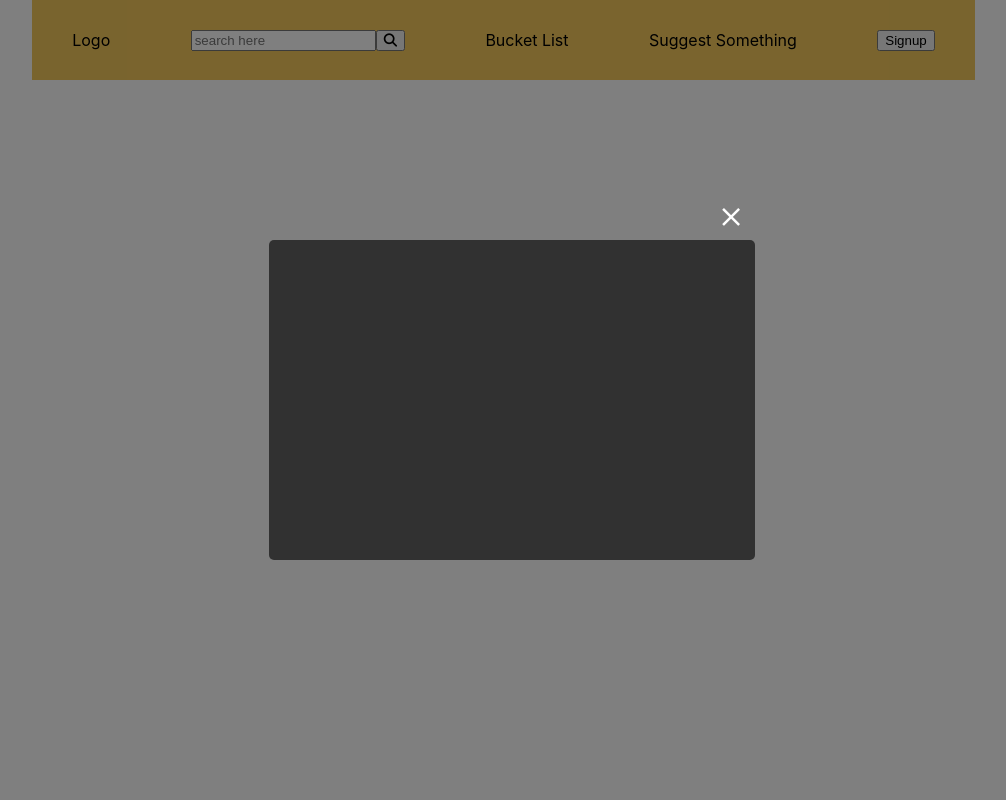
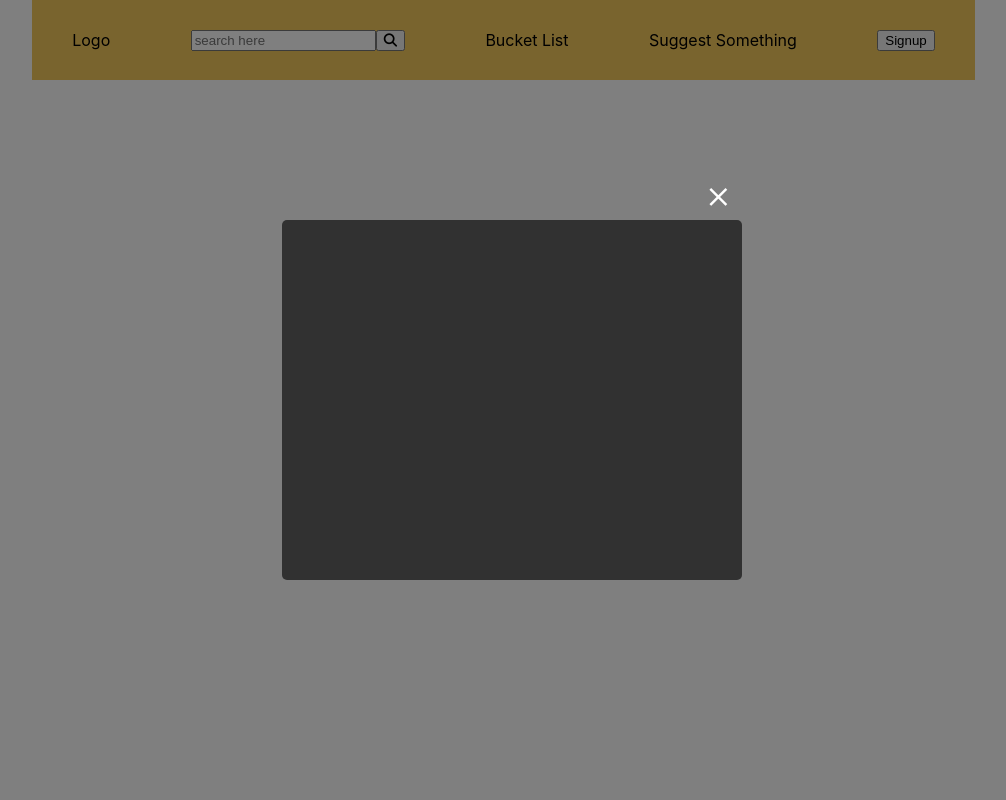
Before and after one commit to MushfiqMashuk/FoodMortem, a Next.js app: page /products in a window 1280 px wide. Shown: the top 800 px of the page, without its empty margins (128-1134 px from the left). Built offline with nearby package versions, Linux system fonts and the light colour scheme.

Commit message:
Animation added to the modal

```diff
--- a/components/Modal/modal.module.scss
+++ b/components/Modal/modal.module.scss
@@ -20,17 +20,38 @@
   z-index: 9999;
   @include center_element;
   background-color: rgba(0, 0, 0, 0.5);
-  -webkit-transition: 0.5s;
-  transition: all 0.3s linear;
+  // transition: all 0.7s ease-in;
 
   .modal_content {
     position: relative;
     background-color: #313131;
-    min-height: 40vh;
-    width: 38vw;
+    min-height: 45vh;
+    width: 36vw;
     border-radius: 5px;
     padding: 15px;
     color: white;
+
+    opacity: 0;
+    -moz-animation: cssAnimation 0s 0.1s;
+    /* Firefox */
+    -webkit-animation: cssAnimation 0s 0.1s;
+    /* Safari and Chrome */
+    -o-animation: cssAnimation 0s 0.1s;
+    /* Opera */
+    animation: cssAnimation 0s 0.1s;
+    -webkit-animation-fill-mode: forwards;
+    animation-fill-mode: forwards;
+
+    @keyframes cssAnimation {
+      to {
+        opacity: 1;
+      }
+    }
+    @-webkit-keyframes cssAnimation {
+      to {
+        opacity: 1;
+      }
+    }
 
     .close_button_container {
       height: 3rem;
```
